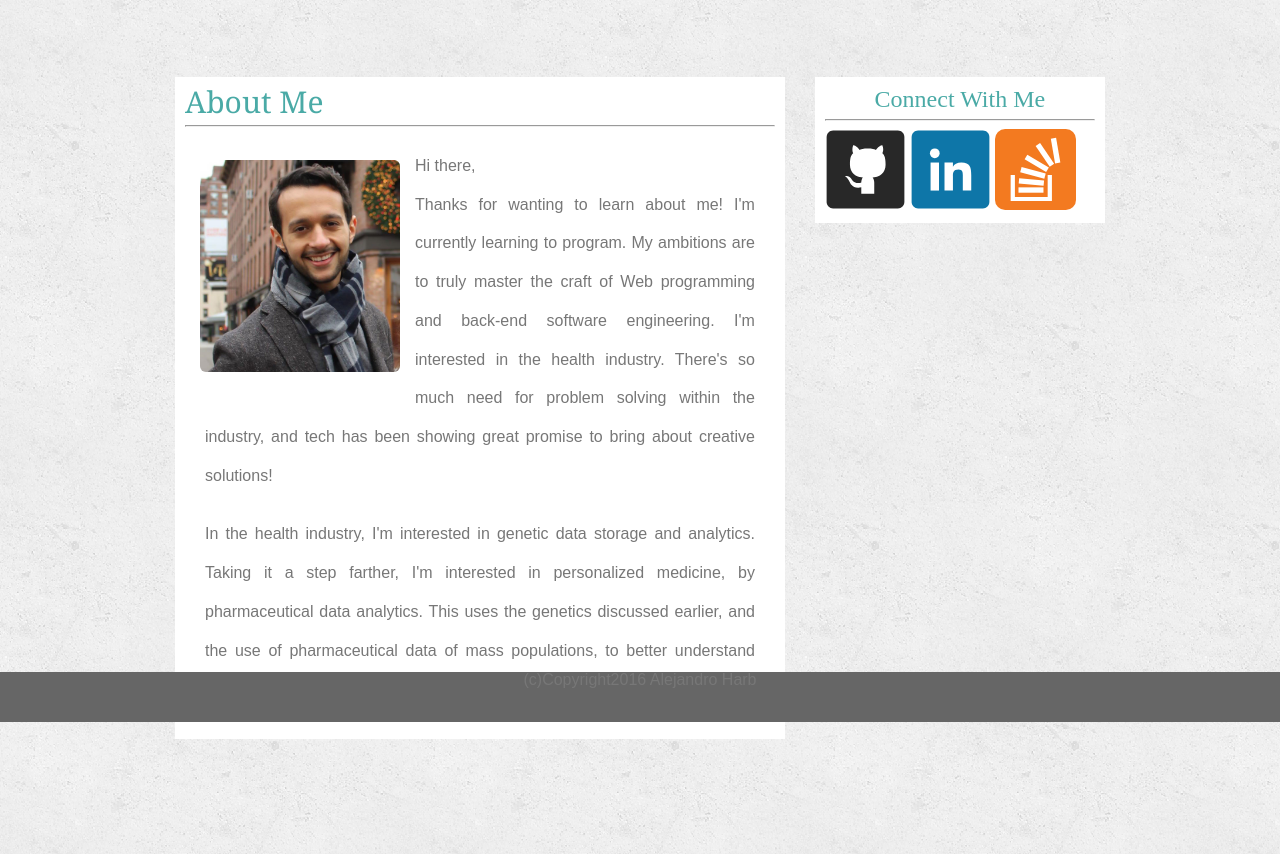
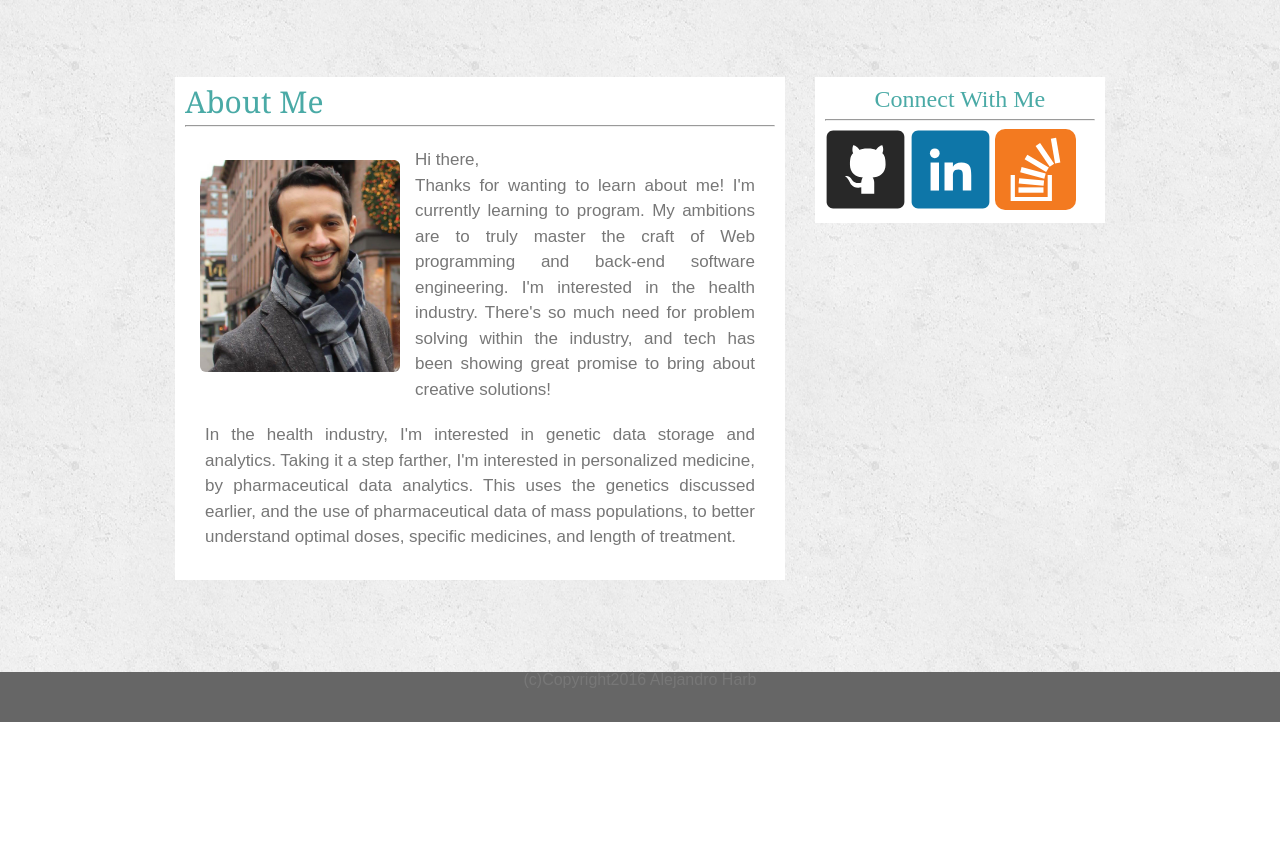
Before and after one commit to alejandroharb/Basic-Portfolio, a PHP site: page /index.php in a window 1280 px wide. Shown: the part 78-932 px from the top of the page. After the commit the page ends 800 px from the top, so only its background shows below. Run offline with PHP 8.4, Linux system fonts and the light colour scheme.

Commit message:
added more css

```diff
--- a/assets/css/style.css
+++ b/assets/css/style.css
@@ -150,7 +150,8 @@ p {
 
 .main-content p{
 	margin:20px;
-	line-height: 2.42em;
+    font-size: 17px;
+    line-height: 150%;
 	text-align:justify;
 }
 
```
